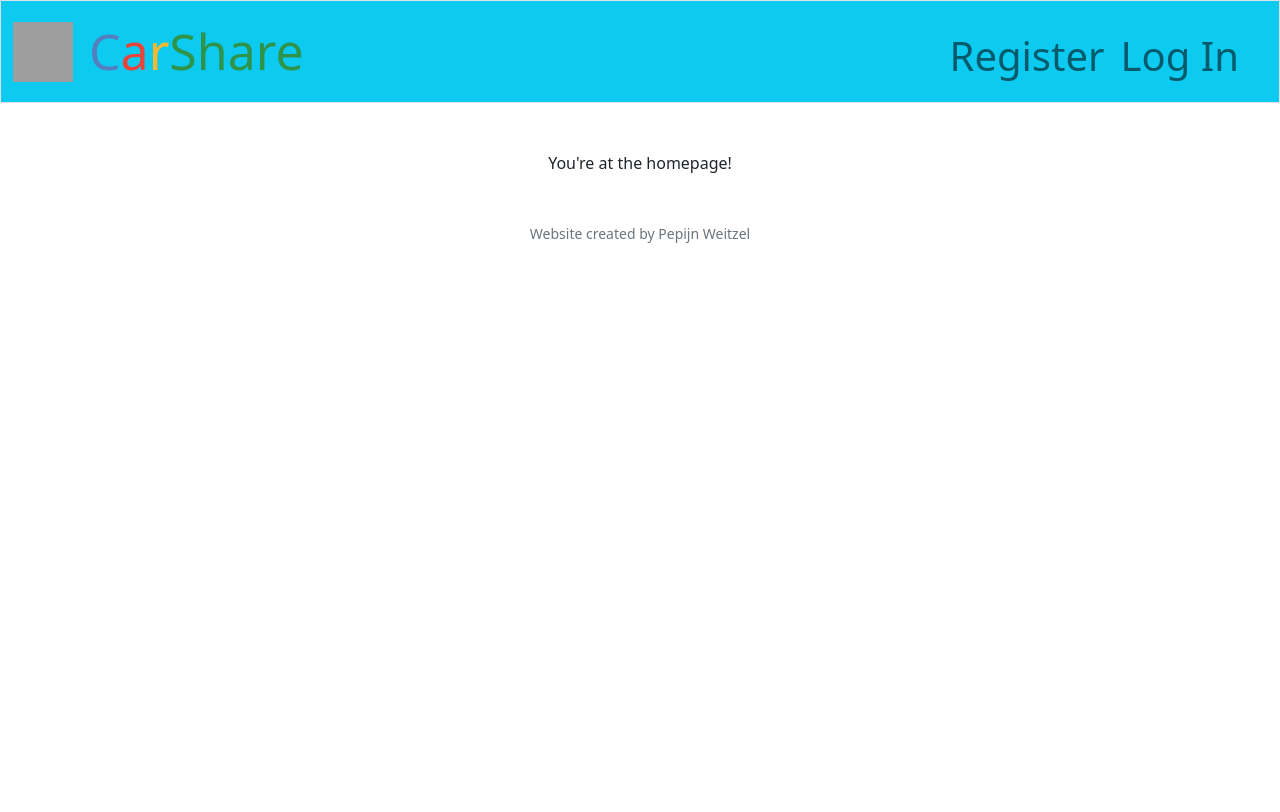
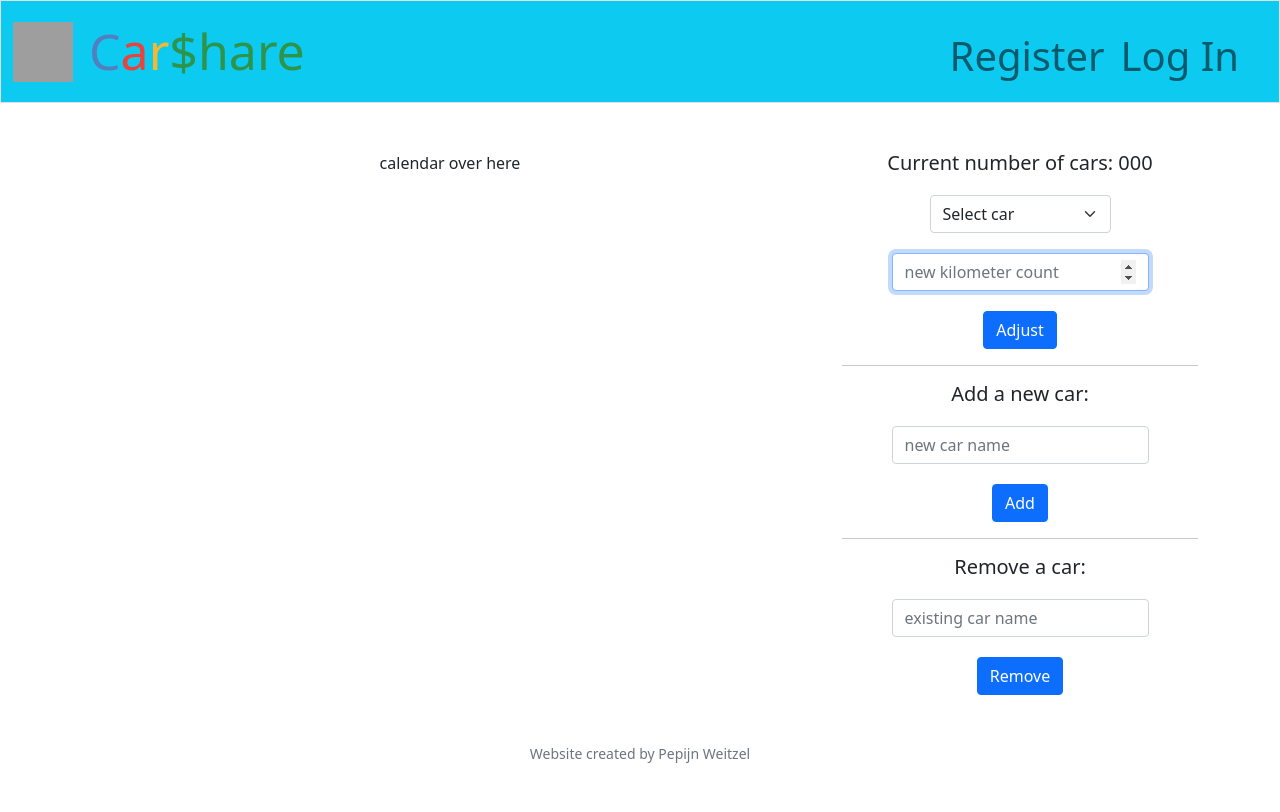
Before and after one commit to pepijnweitzel/Portfolio, a Flask app: template project/templates/index.html in a window 1280 px wide. Before the commit the page ends 243 px from the top, so only its background shows below. Run offline with Flask 3, Linux system fonts and the light colour scheme; the template is opened without the code that fills it: most values are stand-ins (such as "Sample title", 1, 10 or a date in 2020); some libraries are stand-ins or nearby versions; grey boxes are pictures that could not be loaded.

Commit message:
Sat, Oct 14, 2023, 3:02 PM +02:00

```diff
--- a/project/app.py
+++ b/project/app.py
@@ -28,9 +28,28 @@ def after_request(response):
     response.headers["Pragma"] = "no-cache"
     return response
 
-@app.route("/")
+@app.route("/", methods=["GET", "POST"])
 @login_required
 def index():
+
+    if request.method == "POST":
+
+        users_groupcode = db.execute("SELECT groupcode FROM users WHERE id = ?;", session["user_id"])[0]["groupcode"]
+        number_of_cars = len(db.execute("SELECT * FROM cars WHERE groupcode = ?;", users_groupcode))
+        # Check whether they inputted any box
+        if not request.form.get("car_name") and not request.form.get("kilometer_count"):
+            if not request.form.get("new_car"):
+                return apology("can't submit without any input", 400)
+            elif request.form.get("new_car") == db.execute("SELECT car_name FROM cars WHERE groupcode = ?;", users_groupcode)[0]["car_name"]:
+                return apology("name already exists", 400)
+
+
+        else:
+            return render_template
+
+
+
+
     return render_template("index.html")
 
 @app.route("/login", methods=["GET", "POST"])
--- a/project/static/styles.css
+++ b/project/static/styles.css
@@ -28,3 +28,15 @@ nav #navbar {
     margin-left: 580px;
     max-width: 500px;
 }
+
+.carsbtn {
+    margin-top: 20px;
+}
+
+.car-selector {
+    margin: 20px;
+}
+
+.add-car {
+    margin-top: 20px;
+}
--- a/project/templates/index.html
+++ b/project/templates/index.html
@@ -6,6 +6,44 @@
 
 {% block main %}
     <div>
-        You're at the homepage!
+        <div class="container text-center">
+            <div class="row">
+              <div class="col-md-8">
+                calendar over here
+            </div>
+            <div class="col-6 col-md-4">
+                <h5>
+                    Current number of cars: {{ number_of_cars }}
+                </h5>
+                <form action="/" method="post">
+                    <select class="form-select mx-auto w-auto car-selector" name="car_name">
+                        <option disabled selected>Select car</option>
+                        {% for car_name in car_names %}
+                        <option value="{{car_name}}">{{ car_name }}</option>
+                        {% endfor %}
+                    </select>
+                    <div>
+                        <input autocomplete="off" autofocus class="form-control mx-auto w-auto" id="kilometer_count" name="kilometer_count" placeholder="new kilometer count" type="number">
+                        <button class="btn btn-primary carsbtn" type="submit">Adjust</button>
+                    </div>
+                    <hr>
+                    <h5>
+                        Add a new car:
+                    </h5>
+                    <div>
+                        <input autocomplete="off" autofocus class="form-control mx-auto w-auto add-car" id="new_car" name="new_car" placeholder="new car name" type="text">
+                        <button class="btn btn-primary carsbtn" type="submit">Add</button>
+                    </div>
+                    <hr>
+                    <h5>
+                        Remove a car:
+                    </h5>
+                    <div>
+                        <input autocomplete="off" autofocus class="form-control mx-auto w-auto add-car" id="remove_car" name="remove_car" placeholder="existing car name" type="text">
+                        <button class="btn btn-primary carsbtn" type="submit">Remove</button>
+                    </div>
+                </form>
+            </div>
+            </div>
     </div>
 {% endblock %}
--- a/project/templates/layout.html
+++ b/project/templates/layout.html
@@ -29,7 +29,7 @@
                 <a class="navbar-brand" href="https://www.edx.org/learn/computer-science/harvard-university-cs50-s-introduction-to-computer-science?utm_source=google&utm_campaign=19315581336&utm_medium=cpc&utm_term=edx%20cs50&hsa_acc=7245054034&hsa_cam=19315581336&hsa_grp=144242542723&hsa_ad=642052609431&hsa_src=g&hsa_tgt=kwd-354272008720&hsa_kw=edx%20cs50&hsa_mt=e&hsa_net=adwords&hsa_ver=3&gclid=Cj0KCQjwsp6pBhCfARIsAD3GZuZG3B0qenWTdOrpDb27z25LQktkmoXrXyE8-gtAFkn3tG4m2uTRjkMaAvS1EALw_wcB">
                     <img src="https://encrypted-tbn0.gstatic.com/images?q=tbn:ANd9GcTw3-Xxctzv51nTQC_TNIUAmCa8ofYY4iMvjnfBTZCklw&s" width="60" height="60" alt="">
                 </a>
-                <a class="navbar-brand homethingy" href="/"><span class="blue">C</span><span class="red">a</span><span class="yellow">r</span><span class="green">Share</span></a>
+                <a class="navbar-brand homethingy" href="/"><span class="blue">C</span><span class="red">a</span><span class="yellow">r</span><span class="green">$hare</span></a>
                 <button aria-controls="navbar" aria-expanded="false" aria-label="Toggle navigation" class="navbar-toggler" data-bs-target="#navbar" data-bs-toggle="collapse" type="button">
                     <span class="navbar-toggler-icon"></span>
                 </button>
--- a/project/templates/login.html
+++ b/project/templates/login.html
@@ -17,7 +17,7 @@
     <br>
     <div id="carouselExample" class="carousel slide">
         <div class="carousel-inner">
-          <div class="carousel-item active test">
+          <div class="carousel-item active">
             <img src="https://easydrawingguides.com/wp-content/uploads/2022/11/how-to-draw-a-sports-car-featured-image-1200.png" class="d-block w-100" alt="...">
           </div>
           <div class="carousel-item">
```
Also changed, not shown: .devcontainer.json, project/carshare.db.
